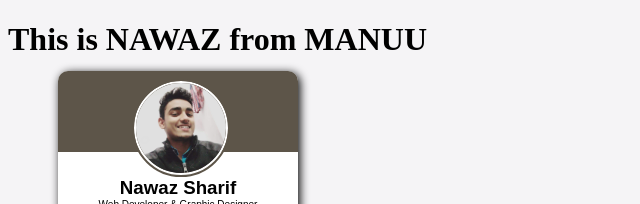
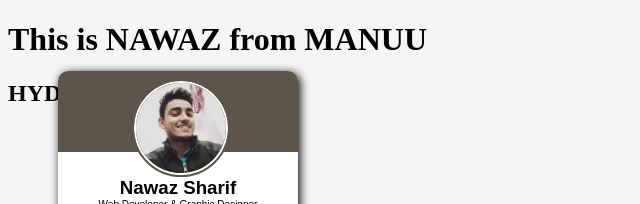
Before and after one commit to Dev-nawaz/Dev-nawaz.github.io, a plain HTML site: page index.html in a window 1280 px wide. Shown: the top 204 px of the page, without its empty margins (0-640 px from the left). Drawn offline with Linux system fonts and the light colour scheme.

Commit message:
HYDERABAD

```diff
--- a/index.html
+++ b/index.html
@@ -245,6 +245,7 @@
 
     </div>
     <h1>This is NAWAZ from MANUU</h1>
+    <h2>HYDERABAD</h2>
 </body>
 
 </html>
```
